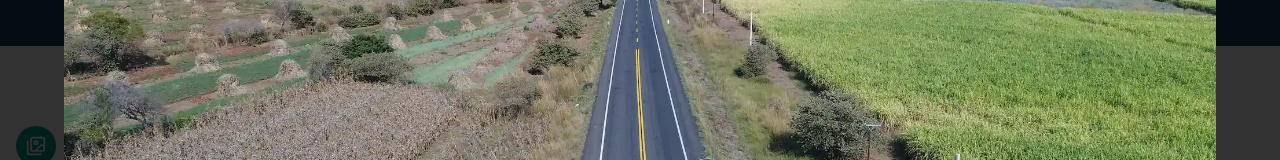
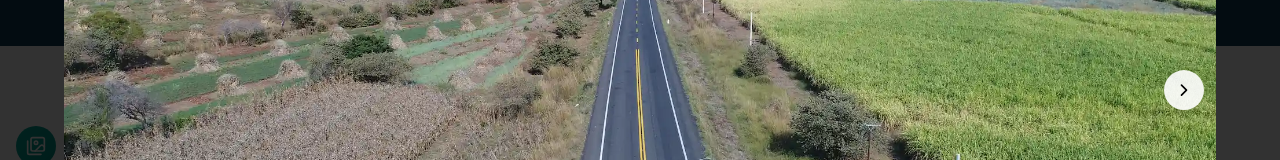
Before and after one commit to jpjimenezn/constructor-landing, a React (Vite) app: page /urbanizacion/carreteras/etzatlan-magdalena in a window 1280 px wide. Both pictures are taken after a click on the button 169 px from the left and 661 px from the top of the page. Shown: the part 310-470 px from the top of the page. Built offline with nearby package versions, Linux system fonts and the light colour scheme; the HTML template or start-up script is replaced by a standard one.

Commit message:
Add navigation buttons to image viewer in UrbanizacionProyectoDetalle component. Implement previous and next buttons for better image navigation, enhancing user experience.

```diff
--- a/src/pages/UrbanizacionProyectoDetalle.tsx
+++ b/src/pages/UrbanizacionProyectoDetalle.tsx
@@ -1,6 +1,6 @@
 import { useMemo, useState } from "react";
 import { Link, useParams } from "react-router-dom";
-import { ArrowLeft, Images } from "lucide-react";
+import { ArrowLeft, ChevronLeft, ChevronRight, Images } from "lucide-react";
 import { Dialog, DialogContent } from "@/components/ui/dialog";
 import Footer from "@/components/Footer";
 import { findUrbanizationProjectBySlug } from "@/lib/urbanizacionProjects";
@@ -110,12 +110,36 @@ const UrbanizacionProyectoDetalle = () => {
 
       <Dialog open={open} onOpenChange={setOpen}>
         <DialogContent className="w-[96vw] border-none bg-transparent p-0 shadow-none sm:max-w-6xl [&>button]:right-3 [&>button]:top-3 [&>button]:flex [&>button]:h-10 [&>button]:w-10 [&>button]:items-center [&>button]:justify-center [&>button]:rounded-full [&>button]:bg-white/90 [&>button]:p-0 [&>button]:text-black [&>button]:opacity-100 [&>button]:shadow-md [&>button]:transition hover:[&>button]:scale-105 hover:[&>button]:bg-white [&>button>svg]:h-5 [&>button>svg]:w-5">
+          <div className="relative">
             <img
               key={project.photos[activeIndex]}
               src={project.photos[activeIndex]}
               alt={`${project.title} - imagen ${activeIndex + 1}`}
               className="max-h-[92vh] w-full object-contain animate-in fade-in zoom-in-95 duration-300"
             />
+
+            {activeIndex > 0 && (
+              <button
+                type="button"
+                onClick={() => setActiveIndex((prev) => prev - 1)}
+                aria-label="Imagen anterior"
+                className="absolute left-3 top-1/2 flex h-10 w-10 -translate-y-1/2 items-center justify-center rounded-full bg-white/90 text-black shadow-md transition hover:scale-105 hover:bg-white"
+              >
+                <ChevronLeft className="h-5 w-5" />
+              </button>
+            )}
+
+            {activeIndex < project.photos.length - 1 && (
+              <button
+                type="button"
+                onClick={() => setActiveIndex((prev) => prev + 1)}
+                aria-label="Imagen siguiente"
+                className="absolute right-3 top-1/2 flex h-10 w-10 -translate-y-1/2 items-center justify-center rounded-full bg-white/90 text-black shadow-md transition hover:scale-105 hover:bg-white"
+              >
+                <ChevronRight className="h-5 w-5" />
+              </button>
+            )}
+          </div>
         </DialogContent>
       </Dialog>
 
```
Lines whose indentation alone changed are shown as unchanged.
